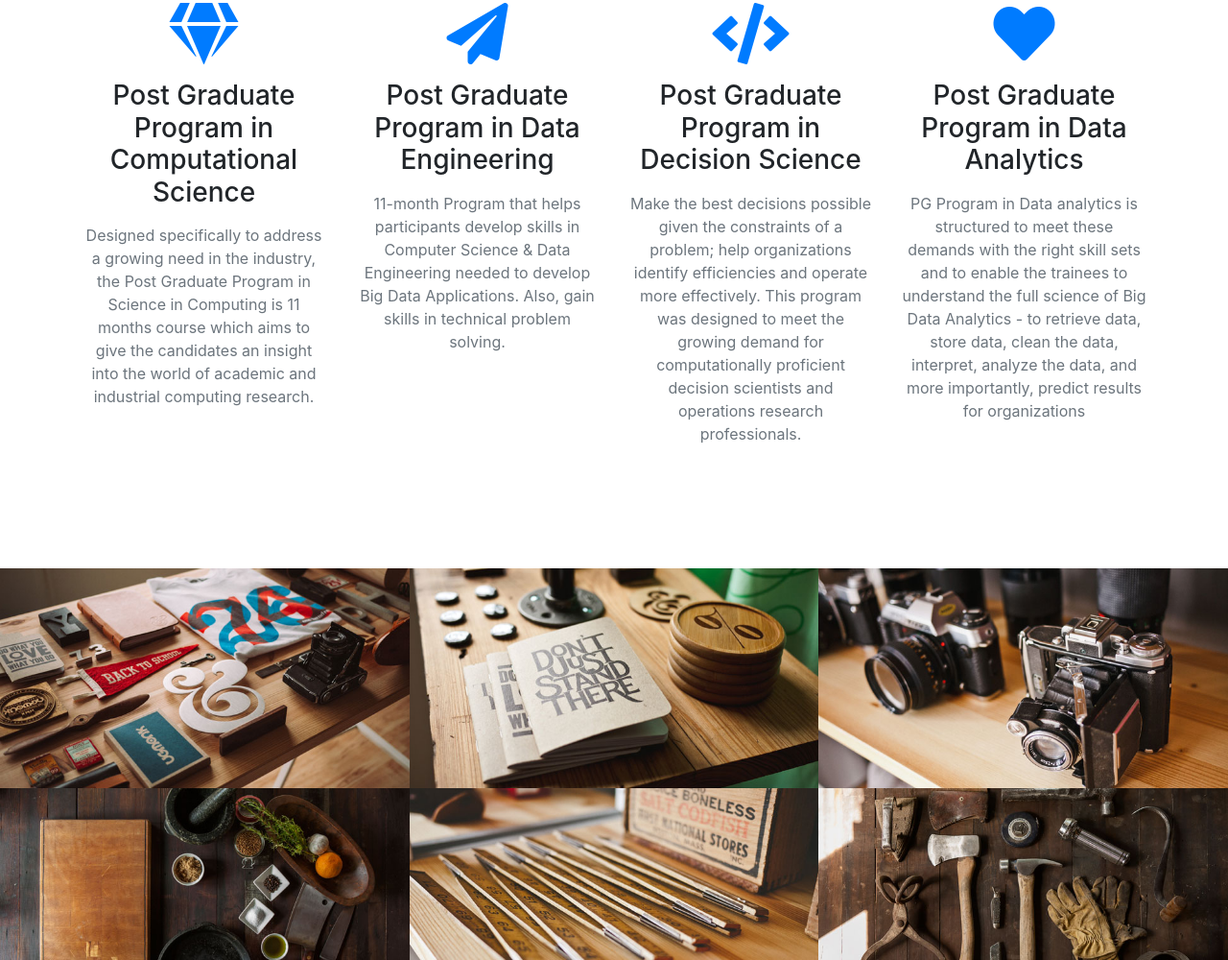
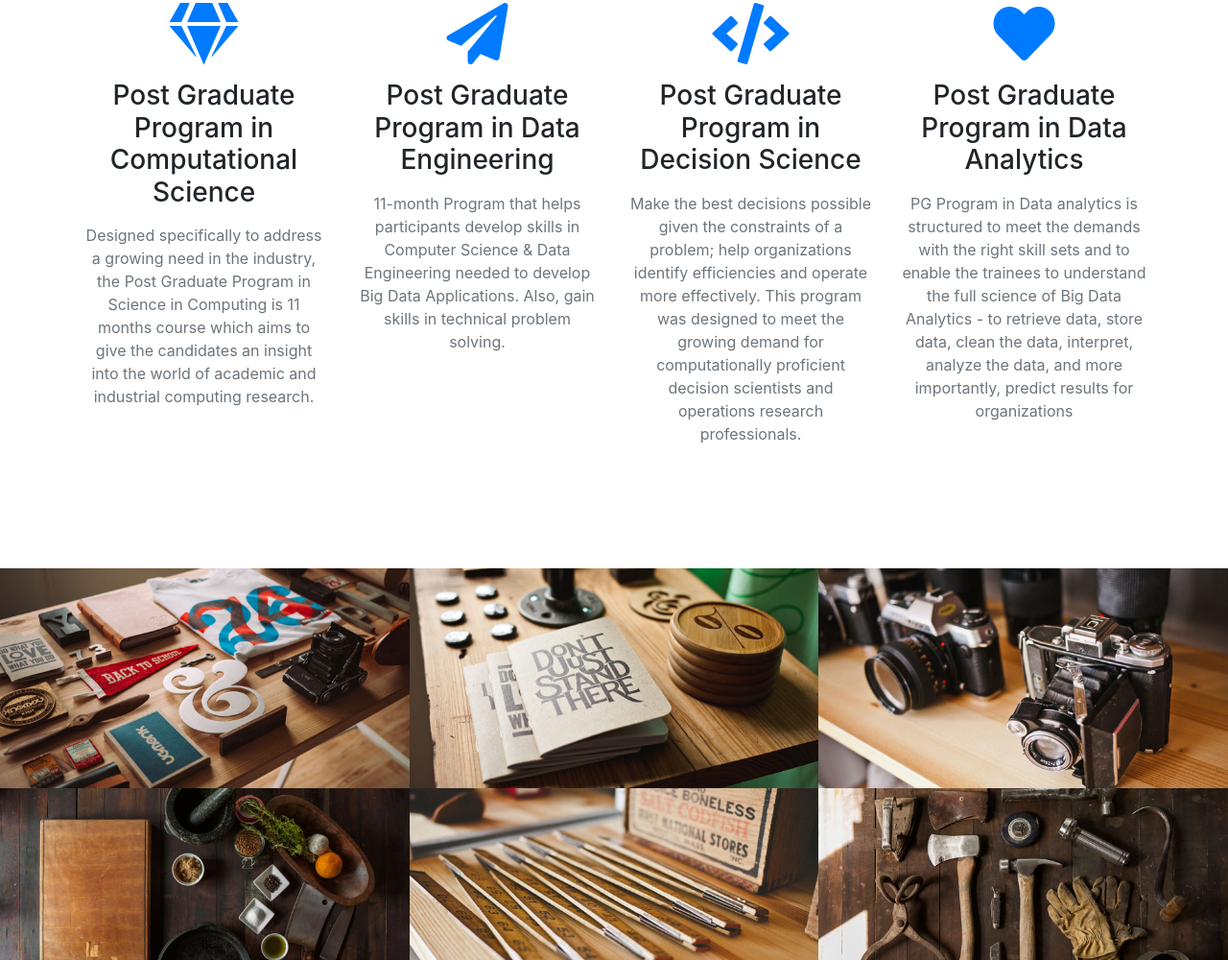
Before and after one commit to lnarasim/lnarasim_iact.github.io, a website with bundled scripts: page index.html in a window 1280 px wide. Shown: the part 1597-2597 px from the top of the page at 96% size. Built offline with nearby package versions, Linux system fonts and the light colour scheme.

Commit message:
Update index.html

```diff
--- a/index.html
+++ b/index.html
@@ -139,7 +139,7 @@
             <div class="service-box mt-5 mx-auto">
               <i class="fas fa-4x fa-heart text-primary mb-3 sr-icon-4"></i>
               <h3 class="mb-3">Post Graduate Program in Data Analytics</h3>
-              <p class="text-muted mb-0">PG Program in Data analytics is structured to meet these demands with the right skill sets and to enable the trainees to understand the full science of Big Data Analytics - to retrieve data, store data, clean the data, interpret, analyze the data, and more importantly, predict results for organizations</p>
+              <p class="text-muted mb-0">PG Program in Data analytics is structured to meet the demands with the right skill sets and to enable the trainees to understand the full science of Big Data Analytics - to retrieve data, store data, clean the data, interpret, analyze the data, and more importantly, predict results for organizations</p>
             </div>
           </div>
         </div>
```
